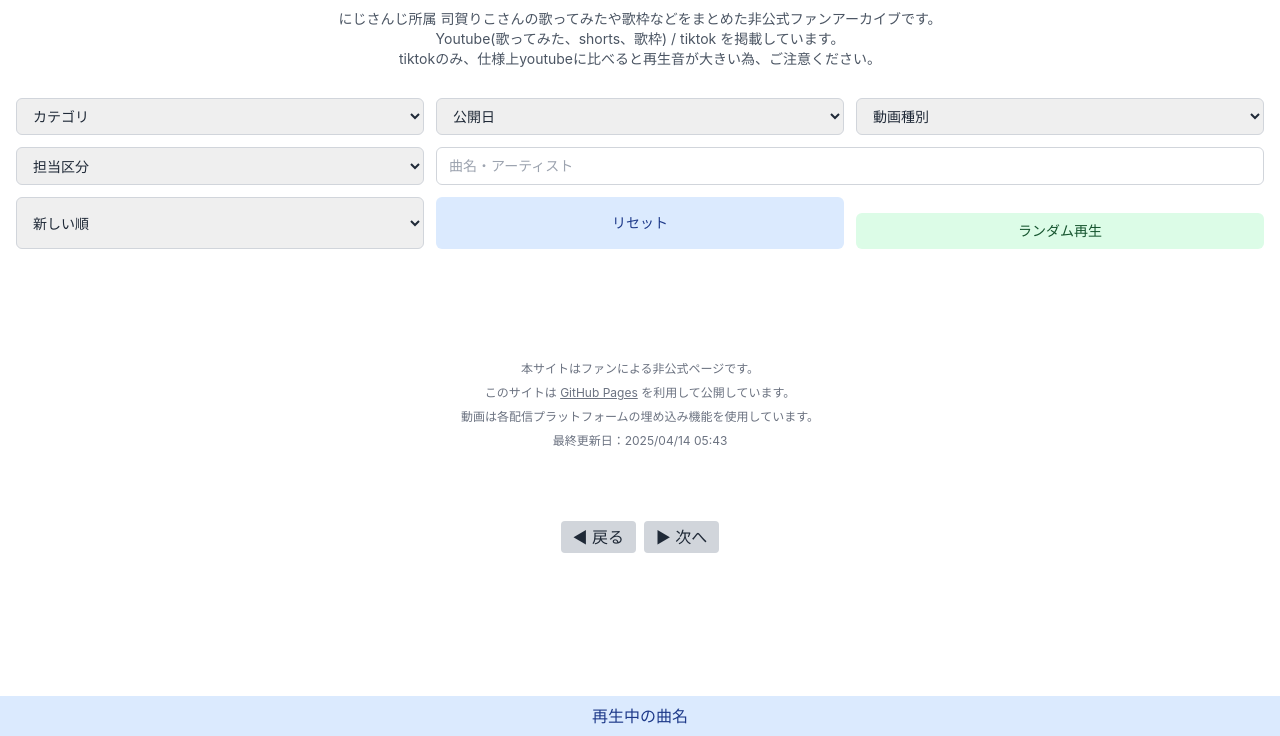
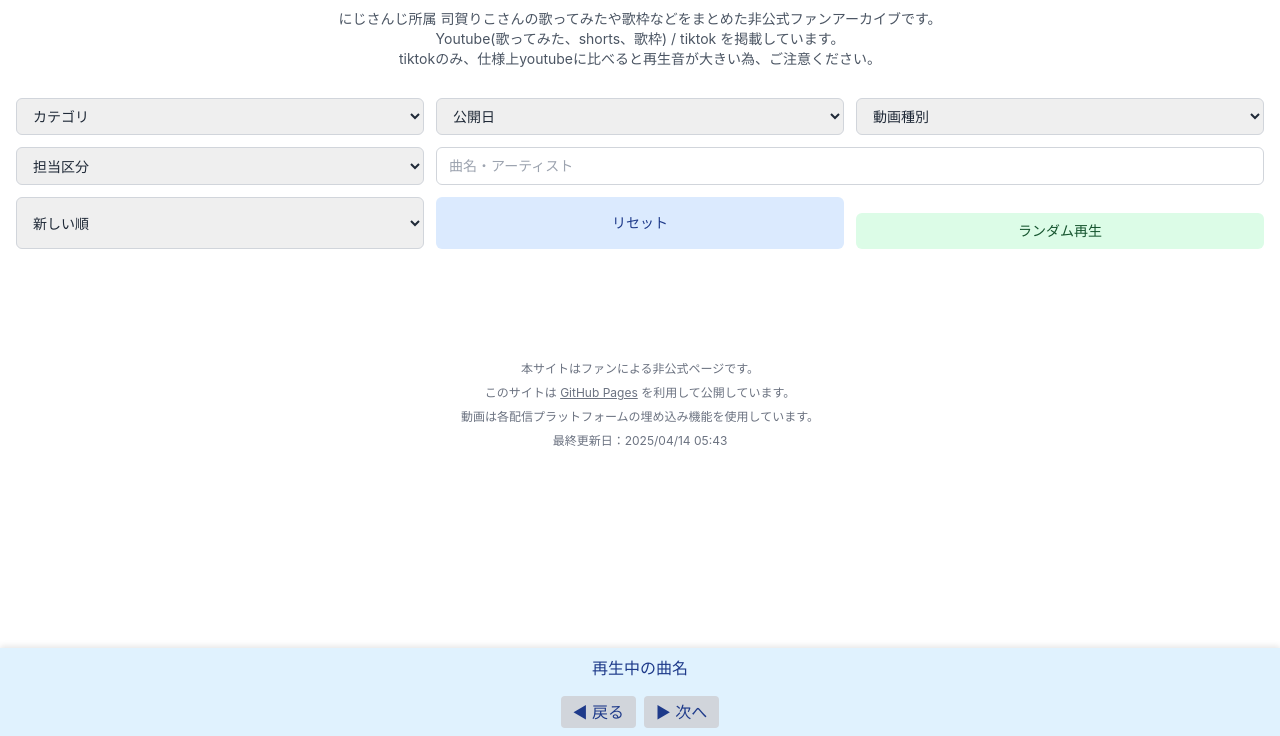
Before and after one commit to shigarikosong/shigarikosong.github.io, a plain HTML site: page index.html in a window 1280 px wide. Shown: the part 64-800 px from the top of the page. Drawn offline with nearby package versions, Linux system fonts and the light colour scheme; no server answers.

Commit message:
Update index.html

```diff
--- a/index.html
+++ b/index.html
@@ -126,11 +126,9 @@ section {
     bottom: 10px;  /* プレイヤーの高さ + 余白分だけ上に配置 */
   }
 
-/* 再生中の曲名表示部分 */
-#nowPlaying {
-  position: fixed;
-  left: 0;
-  z-index: 9;  /* プレイヤーより一段下 */
+#nowPlayingWrapper {
+  background-color: #e0f2fe; /* ちょい青系 */
+  box-shadow: 0 -2px 6px rgba(0,0,0,0.1);
 }
 
 #videoList .playing {
@@ -232,15 +230,15 @@ section {
  <p>最終更新日：2025/04/14 05:43</p>
 </footer>
 
-  <!-- 再生中の曲名表示部分 -->
-<div id="nowPlaying" class="fixed bottom-0 left-0 w-full bg-blue-100 text-blue-900 py-2 text-center font-medium z-30">
-  <span id="nowPlayingTitle">再生中の曲名</span>
-</div>
-
- <!-- 前へ／次へボタン -->
-<div id="playerControls" class="flex justify-center gap-2 mt-2 mb-16">
-  <button id="prevVideoBtn" class="bg-gray-300 px-3 py-1 rounded">◀ 戻る</button>
-  <button id="nextVideoBtn" class="bg-gray-300 px-3 py-1 rounded">▶ 次へ</button>
+<!-- 再生中の曲名とボタンを一つの箱に入れる -->
+<div id="nowPlayingWrapper" class="fixed bottom-0 left-0 w-full bg-blue-100 text-blue-900 z-30">
+  <div id="nowPlaying" class="py-2 text-center font-medium">
+    <span id="nowPlayingTitle">再生中の曲名</span>
+  </div>
+  <div id="playerControls" class="flex justify-center gap-2 py-2">
+    <button id="prevVideoBtn" class="bg-gray-300 px-3 py-1 rounded">◀ 戻る</button>
+    <button id="nextVideoBtn" class="bg-gray-300 px-3 py-1 rounded">▶ 次へ</button>
+  </div>
 </div>
 
 <!-- 固定プレイヤー -->
```
